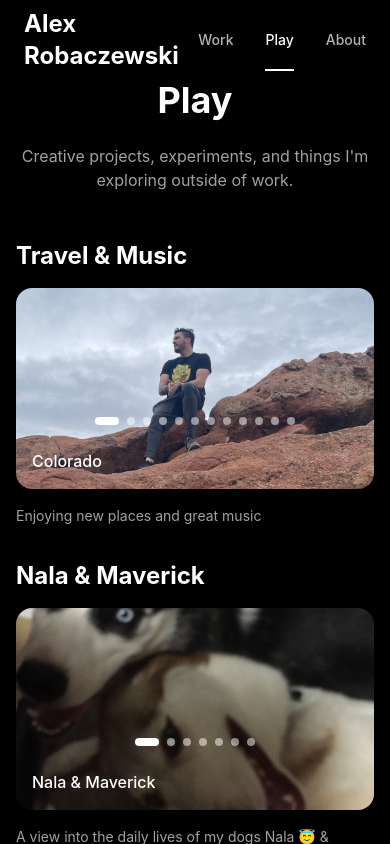
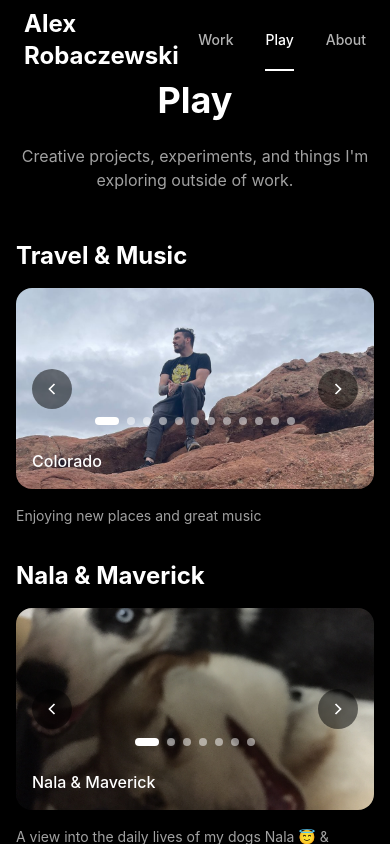
Before and after one commit to Arobaczewski/MyPortfolio, a React (Vite) app: page /play in a window 390 px wide. Built offline with nearby package versions, Linux system fonts and the light colour scheme.

Commit message:
Add files via upload

```diff
--- a/src/Pages/PlayPage.tsx
+++ b/src/Pages/PlayPage.tsx
@@ -151,15 +151,13 @@ export const PlayPage = () => {
   );
 };
 
-// Carousel Card Component with Touch Swipe ONLY
+// Carousel Card Component with Touch Swipe and Arrows
 interface PlayCardProps {
   item: PlayItem;
   index: number;
 }
-
 const PlayCard = ({ item, index }: PlayCardProps) => {
   const [currentMediaIndex, setCurrentMediaIndex] = useState(0);
-  const x = useMotionValue(0);
 
   const nextMedia = () => {
     setCurrentMediaIndex((prev) => (prev + 1) % item.media.length);
@@ -169,15 +167,13 @@ const PlayCard = ({ item, index }: PlayCardProps) => {
     setCurrentMediaIndex((prev) => (prev - 1 + item.media.length) % item.media.length);
   };
 
-  // Handle swipe/drag end - MOBILE ONLY
-  const handleDragEnd = (event: MouseEvent | TouchEvent | PointerEvent, info: PanInfo) => {
-    const swipeThreshold = 50; // pixels
+  // Handle swipe gesture
+  const handleDragEnd = (_: any, info: { offset: { x: number } }) => {
+    const swipeThreshold = 50;
 
     if (info.offset.x > swipeThreshold) {
-      // Swiped right - go to previous
       prevMedia();
     } else if (info.offset.x < -swipeThreshold) {
-      // Swiped left - go to next
       nextMedia();
     }
   };
@@ -197,9 +193,8 @@ const PlayCard = ({ item, index }: PlayCardProps) => {
         {item.title}
       </h2>
 
-      {/* Media Carousel with Touch Swipe */}
+      {/* Media Carousel */}
       <div className="relative overflow-hidden rounded-2xl mb-4 bg-neutral-900 aspect-video group">
-        {/* Media Content - Swipeable */}
         <AnimatePresence mode="wait">
           <motion.div
             key={currentMediaIndex}
@@ -207,11 +202,10 @@ const PlayCard = ({ item, index }: PlayCardProps) => {
             dragConstraints={{ left: 0, right: 0 }}
             dragElastic={0.2}
             onDragEnd={handleDragEnd}
-            style={{ x }}
             className="w-full h-full touch-pan-y"
-            initial={{ opacity: 0 }}
+            initial={{ opacity: 0, x: 0 }}
             animate={{ opacity: 1, x: 0 }}
-            exit={{ opacity: 0 }}
+            exit={{ opacity: 0, x: 0 }}
             transition={{ duration: 0.3 }}
           >
             {currentMedia.type === 'image' ? (
@@ -234,7 +228,7 @@ const PlayCard = ({ item, index }: PlayCardProps) => {
           </motion.div>
         </AnimatePresence>
 
-        {/* Caption Overlay */}
+        {/* Caption */}
         <AnimatePresence mode="wait">
           <motion.div
             key={currentMediaIndex}
@@ -250,41 +244,27 @@ const PlayCard = ({ item, index }: PlayCardProps) => {
           </motion.div>
         </AnimatePresence>
 
-        {/* Navigation Arrows - Desktop ONLY (Hover to Show) */}
+        {/* Navigation Arrows - ALWAYS VISIBLE on Mobile, Hover on Desktop */}
         {hasMultipleMedia && (
           <>
-            {/* Previous Button - DESKTOP ONLY */}
+            {/* Previous Button - Mobile: Always Visible, Desktop: Hover to Show */}
             <button
               onClick={prevMedia}
-              className="hidden md:flex absolute left-4 top-1/2 -translate-y-1/2 w-10 h-10 bg-black/50 hover:bg-black/70 rounded-full items-center justify-center opacity-0 group-hover:opacity-100 transition-opacity duration-300 z-10"
+              className="absolute left-4 top-1/2 -translate-y-1/2 w-10 h-10 bg-black/50 hover:bg-black/70 rounded-full flex items-center justify-center md:opacity-0 md:group-hover:opacity-100 transition-opacity duration-300 z-10"
               aria-label="Previous media"
             >
-              <svg
-                width="20"
-                height="20"
-                viewBox="0 0 24 24"
-                fill="none"
-                stroke="white"
-                strokeWidth="2"
-              >
+              <svg width="20" height="20" viewBox="0 0 24 24" fill="none" stroke="white" strokeWidth="2">
                 <path d="M15 18l-6-6 6-6" />
               </svg>
             </button>
 
-            {/* Next Button - DESKTOP ONLY */}
+            {/* Next Button - Mobile: Always Visible, Desktop: Hover to Show */}
             <button
               onClick={nextMedia}
-              className="hidden md:flex absolute right-4 top-1/2 -translate-y-1/2 w-10 h-10 bg-black/50 hover:bg-black/70 rounded-full items-center justify-center opacity-0 group-hover:opacity-100 transition-opacity duration-300 z-10"
+              className="absolute right-4 top-1/2 -translate-y-1/2 w-10 h-10 bg-black/50 hover:bg-black/70 rounded-full flex items-center justify-center md:opacity-0 md:group-hover:opacity-100 transition-opacity duration-300 z-10"
               aria-label="Next media"
             >
-              <svg
-                width="20"
-                height="20"
-                viewBox="0 0 24 24"
-                fill="none"
-                stroke="white"
-                strokeWidth="2"
-              >
+              <svg width="20" height="20" viewBox="0 0 24 24" fill="none" stroke="white" strokeWidth="2">
                 <path d="M9 18l6-6-6-6" />
               </svg>
             </button>
@@ -295,9 +275,7 @@ const PlayCard = ({ item, index }: PlayCardProps) => {
                 <div
                   key={i}
                   className={`w-2 h-2 rounded-full transition-all duration-300 ${
-                    i === currentMediaIndex
-                      ? 'bg-white w-6'
-                      : 'bg-white/50'
+                    i === currentMediaIndex ? 'bg-white w-6' : 'bg-white/50'
                   }`}
                 />
               ))}
@@ -306,7 +284,7 @@ const PlayCard = ({ item, index }: PlayCardProps) => {
         )}
       </div>
 
-      {/* Overall Description */}
+      {/* Description */}
       <p className="text-sm sm:text-base md:text-lg text-neutral-400 leading-relaxed">
         {item.description}
       </p>
```
